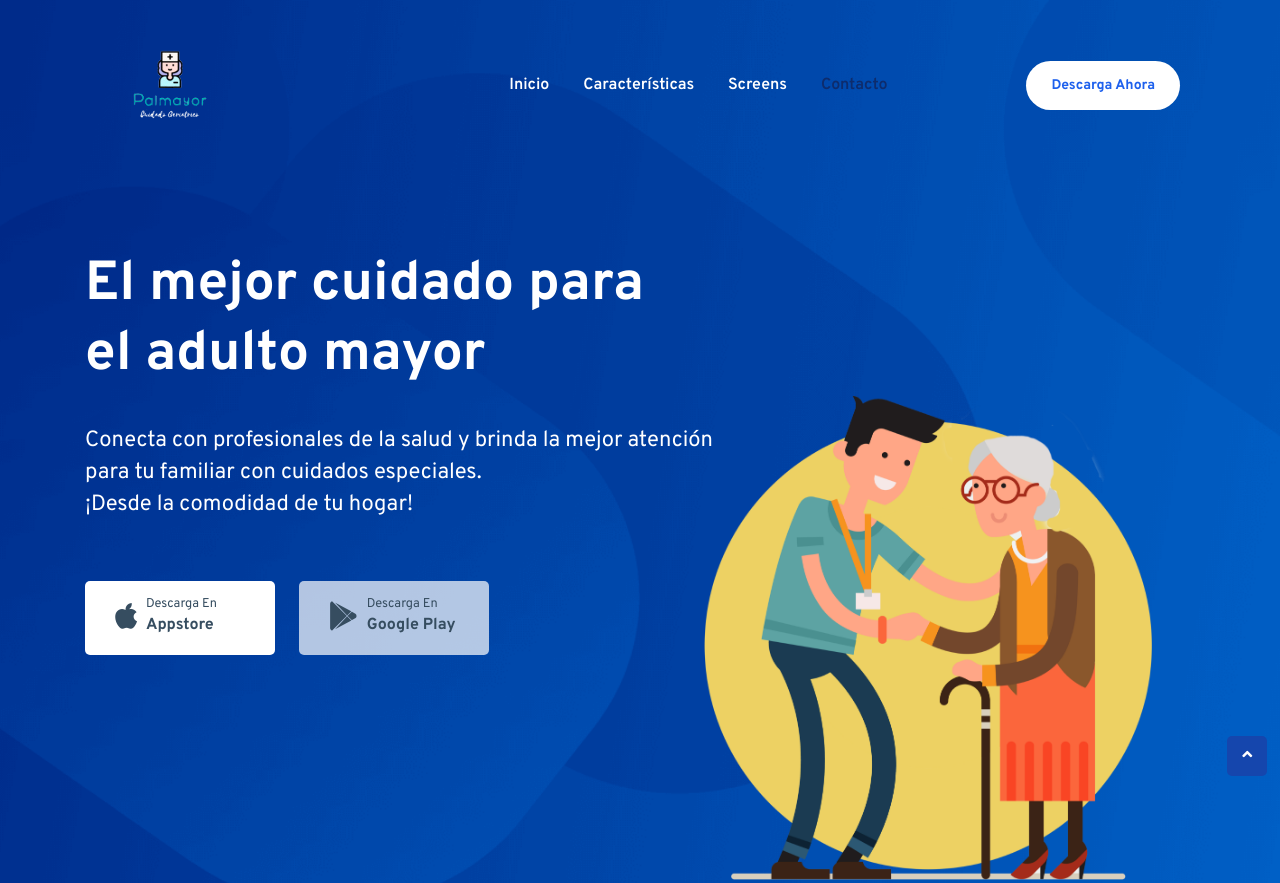
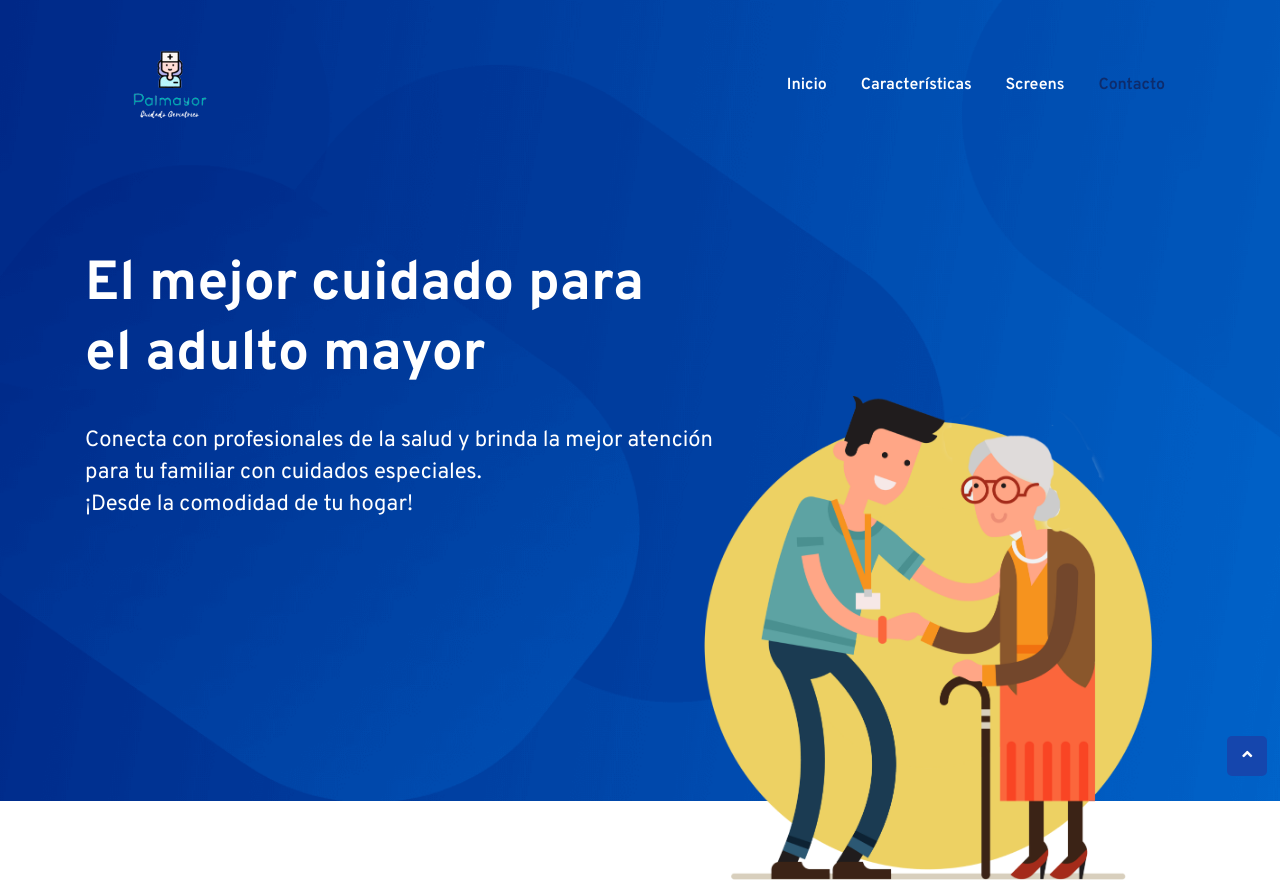
Before and after one commit to ErnestoVC/PalMayor-LandingPage, a plain HTML site: page index.html in a window 1280 px wide. Shown: the top 883 px of the page. Drawn offline with Linux system fonts and the light colour scheme; some packages are replaced by stand-ins of ours.

Commit message:
Update index.html
Quitar botones de descarga

```diff
--- a/index.html
+++ b/index.html
@@ -66,9 +66,6 @@
                     </nav>
                 </div>
             </div>
-            <div class=" col-lg-3 d-none d-lg-block align-self-center text-right">
-                <a href="#" class="custom_btn">descarga ahora</a>
-            </div>
             <div class="col-6 d-lg-none">
                 <div class="mobile_menu"></div>
             </div>
@@ -88,25 +85,6 @@
                                 el adulto mayor</h1>
                             <p>Conecta con profesionales de la salud y brinda la mejor atención<br> para tu familiar con
                                 cuidados especiales. <br>¡Desde la comodidad de tu hogar!</p>
-                        </div>
-                        <div class="space-30"></div>
-                        <div class="app-btns v2">
-                            <a href="#" class="app-btn active align-self-center">
-                                <span class="app-btn-icon">
-                                    <i class="fab fa-apple"></i>
-                                </span>
-                                <span class="app-btn-text">
-                                    <small>Descarga en <strong>Appstore</strong></small>
-                                </span>
-                            </a>
-                            <a href="#" class="app-btn align-self-center">
-                                <span class="app-btn-icon">
-                                    <i class="fab fa-google-play"></i>
-                                </span>
-                                <span class="app-btn-text">
-                                    <small>Descarga en <strong>Google Play</strong></small>
-                                </span>
-                            </a>
                         </div>
                     </div>
                 </div>
```
